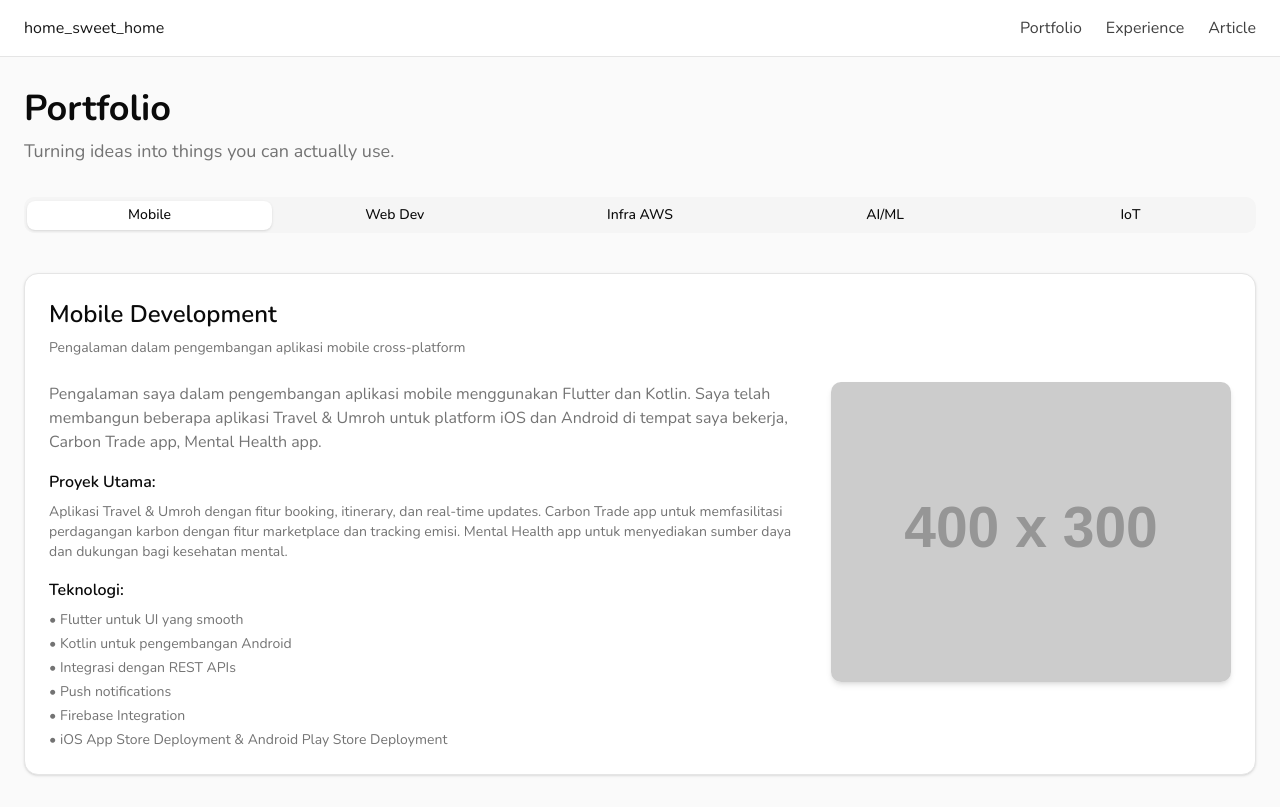
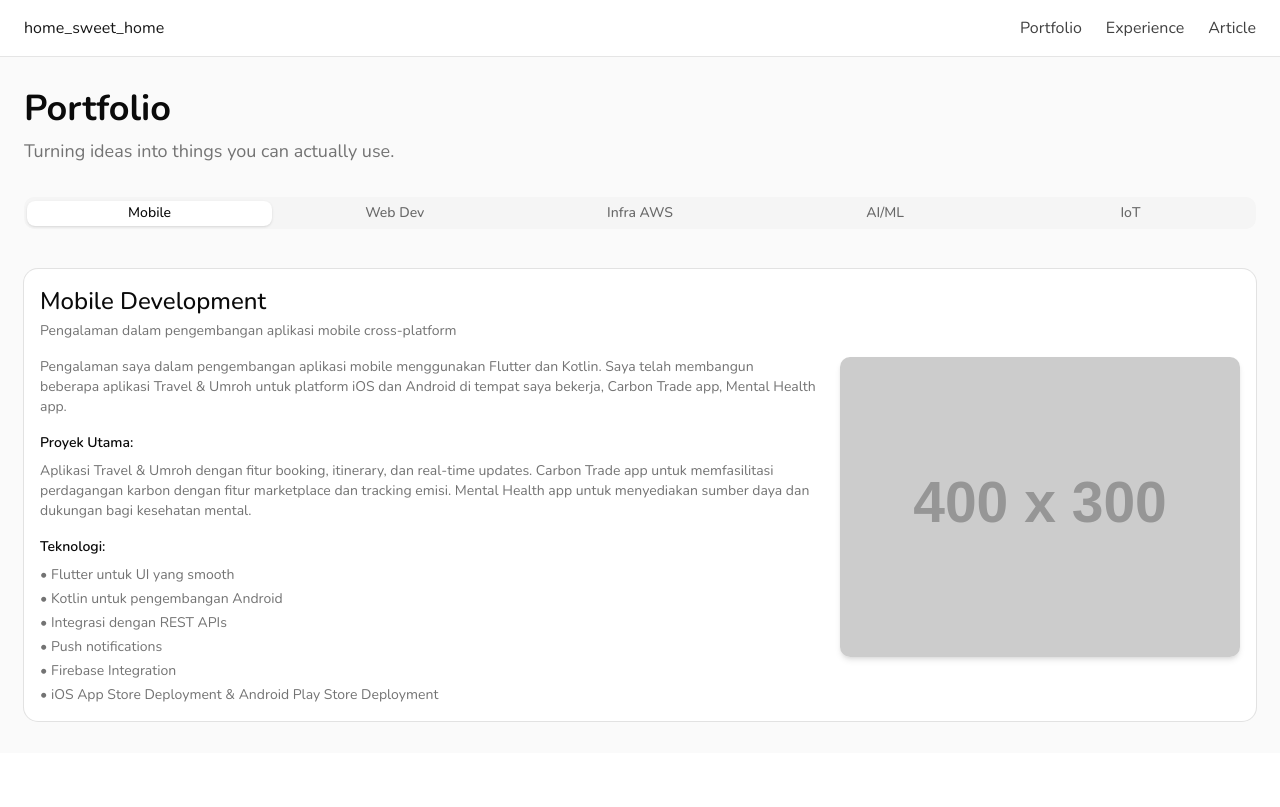
Before and after one commit to gilangrp/portfolio-gilang, a Next.js app: page /portfolio in a window 1280 px wide. Built offline with nearby package versions, Linux system fonts and the light colour scheme.

Commit message:
component shadcn

```diff
--- /dev/null
+++ b/src/components/ui/card.tsx
@@ -0,0 +1,103 @@
+import * as React from "react"
+
+import { cn } from "@/lib/utils"
+
+function Card({
+  className,
+  size = "default",
+  ...props
+}: React.ComponentProps<"div"> & { size?: "default" | "sm" }) {
+  return (
+    <div
+      data-slot="card"
+      data-size={size}
+      className={cn(
+        "group/card flex flex-col gap-4 overflow-hidden rounded-xl bg-card py-4 text-sm text-card-foreground ring-1 ring-foreground/10 has-data-[slot=card-footer]:pb-0 has-[>img:first-child]:pt-0 data-[size=sm]:gap-3 data-[size=sm]:py-3 data-[size=sm]:has-data-[slot=card-footer]:pb-0 *:[img:first-child]:rounded-t-xl *:[img:last-child]:rounded-b-xl",
+        className
+      )}
+      {...props}
+    />
+  )
+}
+
+function CardHeader({ className, ...props }: React.ComponentProps<"div">) {
+  return (
+    <div
+      data-slot="card-header"
+      className={cn(
+        "group/card-header @container/card-header grid auto-rows-min items-start gap-1 rounded-t-xl px-4 group-data-[size=sm]/card:px-3 has-data-[slot=card-action]:grid-cols-[1fr_auto] has-data-[slot=card-description]:grid-rows-[auto_auto] [.border-b]:pb-4 group-data-[size=sm]/card:[.border-b]:pb-3",
+        className
+      )}
+      {...props}
+    />
+  )
+}
+
+function CardTitle({ className, ...props }: React.ComponentProps<"div">) {
+  return (
+    <div
+      data-slot="card-title"
+      className={cn(
+        "font-heading text-base leading-snug font-medium group-data-[size=sm]/card:text-sm",
+        className
+      )}
+      {...props}
+    />
+  )
+}
+
+function CardDescription({ className, ...props }: React.ComponentProps<"div">) {
+  return (
+    <div
+      data-slot="card-description"
+      className={cn("text-sm text-muted-foreground", className)}
+      {...props}
+    />
+  )
+}
+
+function CardAction({ className, ...props }: React.ComponentProps<"div">) {
+  return (
+    <div
+      data-slot="card-action"
+      className={cn(
+        "col-start-2 row-span-2 row-start-1 self-start justify-self-end",
+        className
+      )}
+      {...props}
+    />
+  )
+}
+
+function CardContent({ className, ...props }: React.ComponentProps<"div">) {
+  return (
+    <div
+      data-slot="card-content"
+      className={cn("px-4 group-data-[size=sm]/card:px-3", className)}
+      {...props}
+    />
+  )
+}
+
+function CardFooter({ className, ...props }: React.ComponentProps<"div">) {
+  return (
+    <div
+      data-slot="card-footer"
+      className={cn(
+        "flex items-center rounded-b-xl border-t bg-muted/50 p-4 group-data-[size=sm]/card:p-3",
+        className
+      )}
+      {...props}
+    />
+  )
+}
+
+export {
+  Card,
+  CardHeader,
+  CardFooter,
+  CardTitle,
+  CardAction,
+  CardDescription,
+  CardContent,
+}
--- /dev/null
+++ b/src/components/ui/tabs.tsx
@@ -0,0 +1,90 @@
+"use client"
+
+import * as React from "react"
+import { cva, type VariantProps } from "class-variance-authority"
+import { Tabs as TabsPrimitive } from "radix-ui"
+
+import { cn } from "@/lib/utils"
+
+function Tabs({
+  className,
+  orientation = "horizontal",
+  ...props
+}: React.ComponentProps<typeof TabsPrimitive.Root>) {
+  return (
+    <TabsPrimitive.Root
+      data-slot="tabs"
+      data-orientation={orientation}
+      className={cn(
+        "group/tabs flex gap-2 data-horizontal:flex-col",
+        className
+      )}
+      {...props}
+    />
+  )
+}
+
+const tabsListVariants = cva(
+  "group/tabs-list inline-flex w-fit items-center justify-center rounded-lg p-[3px] text-muted-foreground group-data-horizontal/tabs:h-8 group-data-vertical/tabs:h-fit group-data-vertical/tabs:flex-col data-[variant=line]:rounded-none",
+  {
+    variants: {
+      variant: {
+        default: "bg-muted",
+        line: "gap-1 bg-transparent",
+      },
+    },
+    defaultVariants: {
+      variant: "default",
+    },
+  }
+)
+
+function TabsList({
+  className,
+  variant = "default",
+  ...props
+}: React.ComponentProps<typeof TabsPrimitive.List> &
+  VariantProps<typeof tabsListVariants>) {
+  return (
+    <TabsPrimitive.List
+      data-slot="tabs-list"
+      data-variant={variant}
+      className={cn(tabsListVariants({ variant }), className)}
+      {...props}
+    />
+  )
+}
+
+function TabsTrigger({
+  className,
+  ...props
+}: React.ComponentProps<typeof TabsPrimitive.Trigger>) {
+  return (
+    <TabsPrimitive.Trigger
+      data-slot="tabs-trigger"
+      className={cn(
+        "relative inline-flex h-[calc(100%-1px)] flex-1 items-center justify-center gap-1.5 rounded-md border border-transparent px-1.5 py-0.5 text-sm font-medium whitespace-nowrap text-foreground/60 transition-all group-data-vertical/tabs:w-full group-data-vertical/tabs:justify-start hover:text-foreground focus-visible:border-ring focus-visible:ring-[3px] focus-visible:ring-ring/50 focus-visible:outline-1 focus-visible:outline-ring disabled:pointer-events-none disabled:opacity-50 has-data-[icon=inline-end]:pr-1 has-data-[icon=inline-start]:pl-1 dark:text-muted-foreground dark:hover:text-foreground group-data-[variant=default]/tabs-list:data-active:shadow-sm group-data-[variant=line]/tabs-list:data-active:shadow-none [&_svg]:pointer-events-none [&_svg]:shrink-0 [&_svg:not([class*='size-'])]:size-4",
+        "group-data-[variant=line]/tabs-list:bg-transparent group-data-[variant=line]/tabs-list:data-active:bg-transparent dark:group-data-[variant=line]/tabs-list:data-active:border-transparent dark:group-data-[variant=line]/tabs-list:data-active:bg-transparent",
+        "data-active:bg-background data-active:text-foreground dark:data-active:border-input dark:data-active:bg-input/30 dark:data-active:text-foreground",
+        "after:absolute after:bg-foreground after:opacity-0 after:transition-opacity group-data-horizontal/tabs:after:inset-x-0 group-data-horizontal/tabs:after:bottom-[-5px] group-data-horizontal/tabs:after:h-0.5 group-data-vertical/tabs:after:inset-y-0 group-data-vertical/tabs:after:-right-1 group-data-vertical/tabs:after:w-0.5 group-data-[variant=line]/tabs-list:data-active:after:opacity-100",
+        className
+      )}
+      {...props}
+    />
+  )
+}
+
+function TabsContent({
+  className,
+  ...props
+}: React.ComponentProps<typeof TabsPrimitive.Content>) {
+  return (
+    <TabsPrimitive.Content
+      data-slot="tabs-content"
+      className={cn("flex-1 text-sm outline-none", className)}
+      {...props}
+    />
+  )
+}
+
+export { Tabs, TabsList, TabsTrigger, TabsContent, tabsListVariants }
```
